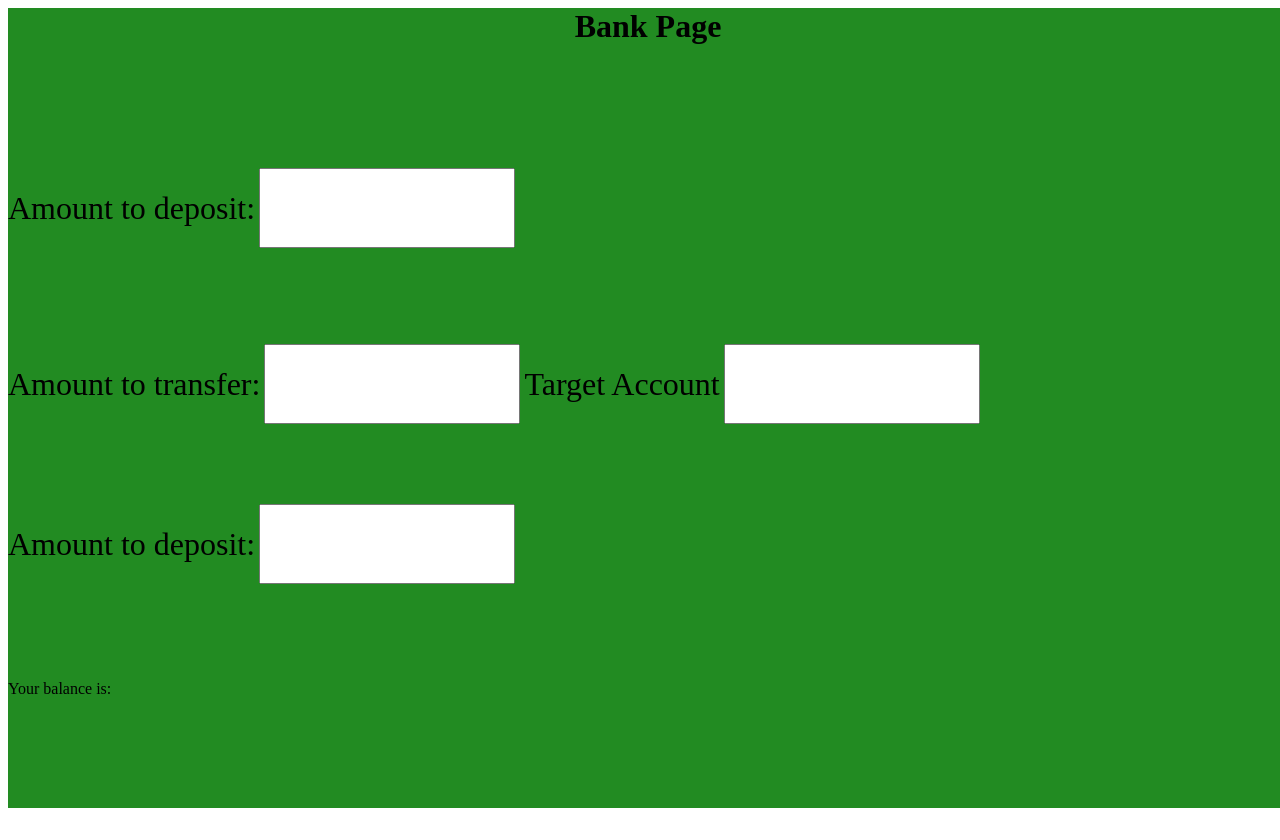
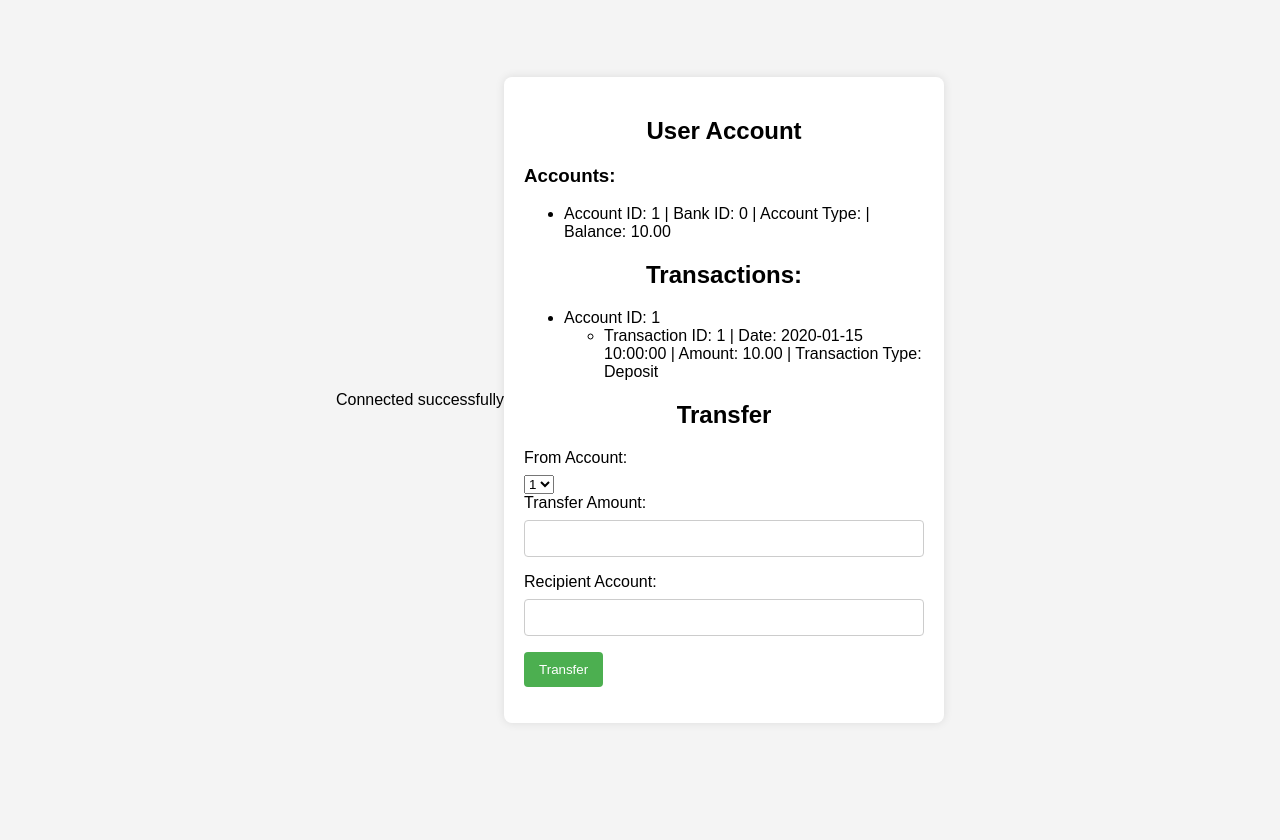
Before and after one commit to Group4DBProject/databaseProject, a PHP site: page /mainpage.php in a window 1280 px wide. After the commit the page ends 687 px from the top, so only its background shows below. Run offline with PHP 8.4, Linux system fonts and the light colour scheme; a user stored in the database is signed in; tables that the repository leaves empty hold one stand-in row (values such as "Sample post").

Commit message:
pushing initial backend intergrations into frontend client

```diff
--- a/frontend/mainpage.php
+++ b/frontend/mainpage.php
@@ -1,33 +1,124 @@
-<html>
-    <div style="height: 100vh; width: 100vw; background-color: forestgreen;">
-        <div style="height: 20%;">
-            <h1 style="text-align: center;">Bank Page</h1>
-        </div>
-        <div style="height: 20%">
-            <form>
-                <label style="font-size: 4vh;">Amount to deposit:</label>
-                <input style="font-size: 4vh; height: 50%; width: 20%;" type="text">
-            </form>
-            <!--deposit mony php function here-->
-        </div>
-        <div style="height: 20%">
-            <form>
+<?php
+    session_start();
+    if(!isset($_SESSION['customer_id'])) {
+        header("Location: index.html");
+        exit();
+    }
+    require '../php/connection.php';
+    require '../php/auth.php';
+    require '../php/operations.php';
 
-            </form>
-            <label style="font-size: 4vh;">Amount to transfer:</label>
-            <input style="font-size: 4vh; height: 50%; width: 20%;" type="text">
-            <label style="font-size: 4vh;">Target Account</label>
-            <input style="font-size: 4vh; height: 50%; width: 20%;" type="text">
-            <!--transfer money php function here-->
-        </div>
-        <div style="height: 20%">
-            <label style="font-size: 4vh;">Amount to deposit:</label>
-            <input style="font-size: 4vh; height: 50%; width: 20%;" type="text">
-            <!--withdraw money php function here-->
-        </div>
-        <div style="height: 20%">
-            <p>Your balance is:</p>
-            <!--display the balance here-->
-        </div>
+    $user_id = $_SESSION['customer_id'];
+    $accounts = get_customers_accounts($pdo, $user_id);
+    $transactions = get_customers_transactions($pdo, $user_id);
+
+?>
+
+<!DOCTYPE html>
+<html lang="en">
+<head>
+    <meta charset="UTF-8">
+    <meta name="viewport" content="width=device-width, initial-scale=1.0">
+    <title>User Account</title>
+    <style>
+        body {
+            font-family: Arial, sans-serif;
+            background-color: #f4f4f4;
+            margin: 0;
+            padding: 0;
+            display: flex;
+            align-items: center;
+            justify-content: center;
+            height: 100vh;
+        }
+
+        .container {
+            background-color: #fff;
+            padding: 20px;
+            border-radius: 8px;
+            box-shadow: 0 0 10px rgba(0, 0, 0, 0.1);
+            max-width: 400px;
+            width: 100%;
+        }
+
+        h2 {
+            text-align: center;
+        }
+
+        label {
+            display: block;
+            margin-bottom: 8px;
+        }
+
+        input {
+            width: 100%;
+            padding: 10px;
+            margin-bottom: 16px;
+            box-sizing: border-box;
+            border: 1px solid #ccc;
+            border-radius: 4px;
+        }
+
+        button {
+            background-color: #4caf50;
+            color: #fff;
+            padding: 10px 15px;
+            border: none;
+            border-radius: 4px;
+            cursor: pointer;
+        }
+
+        button:hover {
+            background-color: #45a049;
+        }
+    </style>
+</head>
+<body>
+
+    <div class="container">
+        <h2>User Account</h2>
+        <?php
+            echo "<h3>Accounts:</h3>";
+            echo "<ul>";
+
+            foreach($accounts as $account){
+                echo "<li>Account ID: " . $account['Account_ID'] . " | Bank ID: " . $account['Bank_ID'] . " | Account Type: " . $account['Type'] . " | Balance: " . $account['Balance'] . "</li>";
+            }
+            echo "</ul>";
+        ?>
+
+        <h2>Transactions: </h2>
+        <?php
+            echo "<ul>";
+            foreach($transactions as $account_id => $account_transactions){
+                echo "<li>Account ID: " . $account_id . "</li>";
+                echo "<ul>";
+                foreach($account_transactions as $transaction){
+                    echo "<li>Transaction ID: " . $transaction['Transaction_ID'] . " | Date: " . $transaction['Date'] . " | Amount: " . $transaction['Amount'] . " | Transaction Type: " . $transaction['Transaction_Type'] . "</li>";
+                }
+                echo "</ul>";
+            }
+            echo "</ul>";
+        ?>
+
+        <h2>Transfer</h2>
+        <form action="../php/transfer.php" method="POST">
+            <label for="account_id">From Account:</label>
+            <select id="fromAccount" name="account_id">
+                <?php
+                    foreach($accounts as $account){
+                        echo "<option value='" . $account['Account_ID'] . "'>" . $account['Account_ID'] . "</option>";
+                    }
+                ?>
+            </select>
+            <label for="amount">Transfer Amount:</label>
+            <input type="number" id="amount" name="amount" required>
+
+            <label for="recipient_id">Recipient Account:</label>
+            <input type="text" id="recipient_id" name="recipient_id" required>
+
+            <button type="submit">Transfer</button>
+        </form>
     </div>
+</body>
 </html>
--- a/php/auth.php
+++ b/php/auth.php
@@ -6,8 +6,16 @@
         if (empty($username) || empty($password)) {
             throw new InvalidArgumentException('Username and password are required.');
         }
+        // Join the User_Credentials and Customers tables to get the Customer_ID and account type
+        // for the given username and password
 
-        $stmt = $pdo->prepare("SELECT * FROM User_Credentials WHERE Username = :username");
+        $stmt = $pdo->prepare(
+            "SELECT *
+            FROM User_Credentials
+            JOIN Customers
+            On User_Credentials.Customer_ID = Customers.ID
+            WHERE Username = :username"
+            );
         $stmt->bindParam(':username', $username, PDO::PARAM_STR);
         $stmt->execute();
         $user = $stmt->fetch(PDO::FETCH_ASSOC);
@@ -17,6 +25,7 @@
                 session_start();
             }
             $_SESSION['customer_id'] = $user['Customer_ID'];
+            $_SESSION['account_type'] = $user['Type'];
             return true;
         } else {
             return false;
@@ -31,21 +40,24 @@
         session_destroy();
     }
 
-    function isUserAuthorizedForAccount($pdo, $user_id, $account_id, $request_type = 'NULL') {
+    function isUserAuthorizedForAccount($pdo, $user_id, $account_id = -1, $request_type = 'NULL') {
         // Ensure user_id and account_id are numeric and positive
-        if (!is_numeric($user_id) || $user_id <= 0 || !is_numeric($account_id) || $account_id <= 0) {
+        if (!is_numeric($user_id) || $user_id <= 0) {
             throw new InvalidArgumentException('Invalid user or account holder ID.');
         }
 
-        if($request_type == 'Deposit' || $request_type == 'Withdraw'){
-
+        if($request_type == "ADMIN"){
             $stmt = $pdo->prepare("
                 SELECT COUNT(*)
                 FROM Customers
-                WHERE Customer_ID = :user_id AND TYPE = :account_type
+                WHERE ID = :user_id AND TYPE = :account_type
             ");
             $stmt->execute([':user_id' => $user_id, ':account_type' => 'ADMIN']);
             return $stmt->fetchColumn() > 0;
+        }
+
+        if (!is_numeric($account_id) || $account_id <= 0) {
+            throw new InvalidArgumentException('Invalid account ID.');
         }
         $stmt = $pdo->prepare("
             SELECT COUNT(*)
--- a/php/create_account.php
+++ b/php/create_account.php
@@ -5,6 +5,7 @@
 
     require 'connection.php';
     require 'operations.php';
+    require 'auth.php';
 
 
     if ($_SERVER["REQUEST_METHOD"] == "POST") {
@@ -13,6 +14,8 @@
         $account_type = $_POST["account_type"];
         $balance = $_POST["balance"];
 
+
+        if (isUserAuthorizedForAccount($pdo, $customer_id, -1, "ADMIN")) {
             try{
                 $account_id = createAccount($pdo, $customer_id, $bank_id, $account_type, $balance);
                 echo "Bank created successfully.";
@@ -22,6 +25,9 @@
 
         }
         else {
+            echo "You are not authorized to perform this action.";
+        }
+    }else {
         echo "Invalid request.";
     }
     ?>
--- a/php/create_dbs.sql
+++ b/php/create_dbs.sql
@@ -6,6 +6,7 @@ CREATE TABLE IF NOT EXISTS Customers (
     ID INT PRIMARY KEY AUTO_INCREMENT,
     First_name VARCHAR(100),
     Last_name VARCHAR(100),
+    -- email VARCHAR(255) UNIQUE NOT NULL,
     Street VARCHAR(255),
     City VARCHAR(100),
     State VARCHAR(100),
--- a/php/operations.php
+++ b/php/operations.php
@@ -153,4 +153,25 @@
         return $balance;
     }
 
+    function get_customers_accounts($pdo, $customer_id) {
+        $stmt = $pdo->prepare("SELECT * FROM Bank_Accounts WHERE Customer_ID = ?");
+        $stmt->execute([$customer_id]);
+        $accounts = $stmt->fetchAll(PDO::FETCH_ASSOC);
+        return $accounts;
+    }
+
+    function get_customers_transactions($pdo, $customer_id) {
+        $stmt = $pdo->prepare("SELECT * FROM Bank_Accounts WHERE Customer_ID = ?");
+        $stmt->execute([$customer_id]);
+        $accounts = $stmt->fetchAll(PDO::FETCH_ASSOC);
+        $transactions = array();
+        foreach ($accounts as $account) {
+            $stmt = $pdo->prepare("SELECT * FROM Transactions WHERE Account_ID = ? OR Recipient_Account_ID = ?");
+            $stmt->execute([$account['Account_ID'], $account['Account_ID']]);
+            $transactions[$account['Account_ID']] = $stmt->fetchAll(PDO::FETCH_ASSOC);
+        }
+        return $transactions;
+    }
+
+
 ?>
--- a/php/register_user.php
+++ b/php/register_user.php
@@ -8,7 +8,7 @@
 
     if ($_SERVER["REQUEST_METHOD"] == "POST") {
         $phone_number = $_POST["phone_number"];
-        $first_name = $_POST["bank_name"];
+        $first_name = $_POST["first_name"];
         $last_name = $_POST["last_name"];
         $street = $_POST["street"];
         $city = $_POST["city"];
--- a/php/transfer.php
+++ b/php/transfer.php
@@ -3,6 +3,7 @@ session_start();
 
 require 'connection.php';
 require 'operations.php';
+require 'auth.php';
 
 // Check if user is logged in
 if (!isset($_SESSION['customer_id'])) {
```
Also changed, not shown: frontend/adminpage.html (renamed from frontend/mainpage.html, +28 -15 lines), frontend/index.html (added, +71 -0 lines), frontend/login.php (deleted, +0 -20 lines), frontend/register.html (renamed from frontend/login.html, +30 -3 lines), php/deposit_or_withdraw.php (renamed from php/deposit.php, +14 -3 lines), php/login.php (added, +33 -0 lines), php/withdraw.php (deleted, +0 -34 lines). Lines whose indentation alone changed are shown as unchanged.
